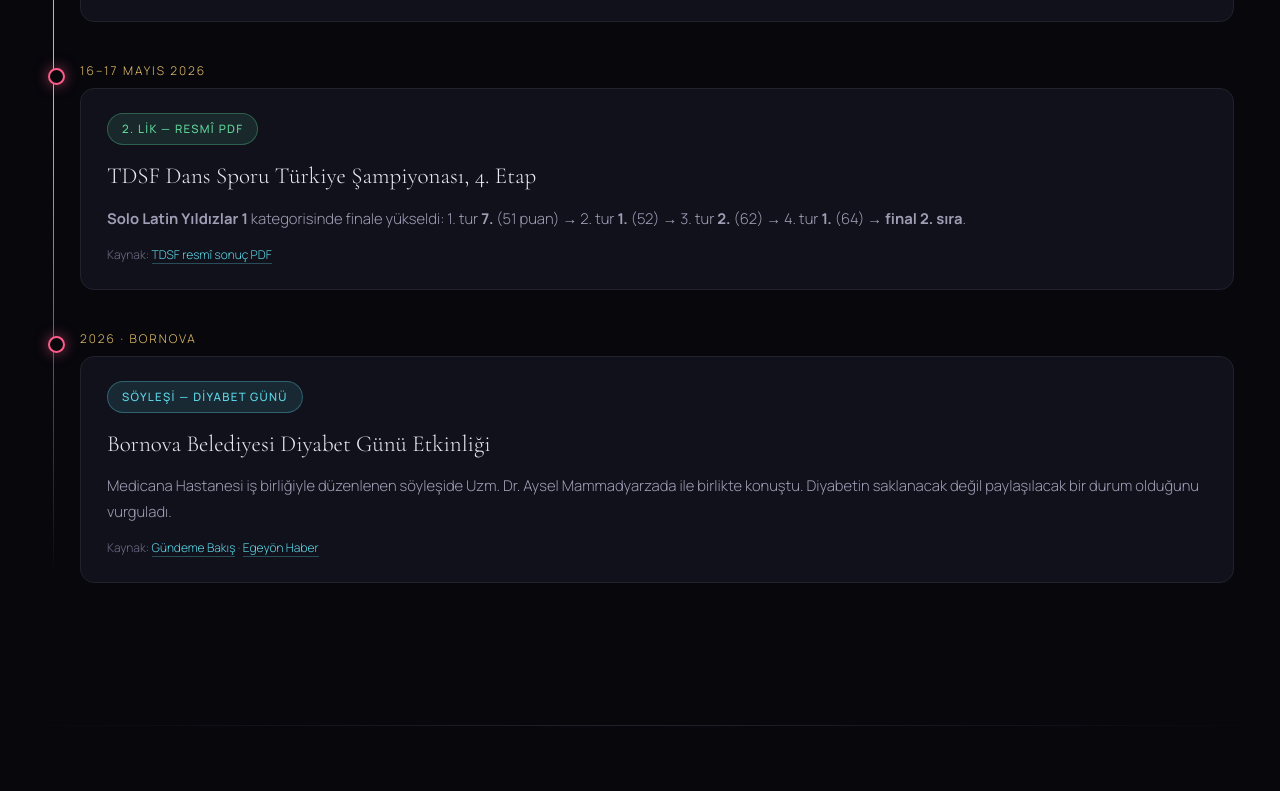
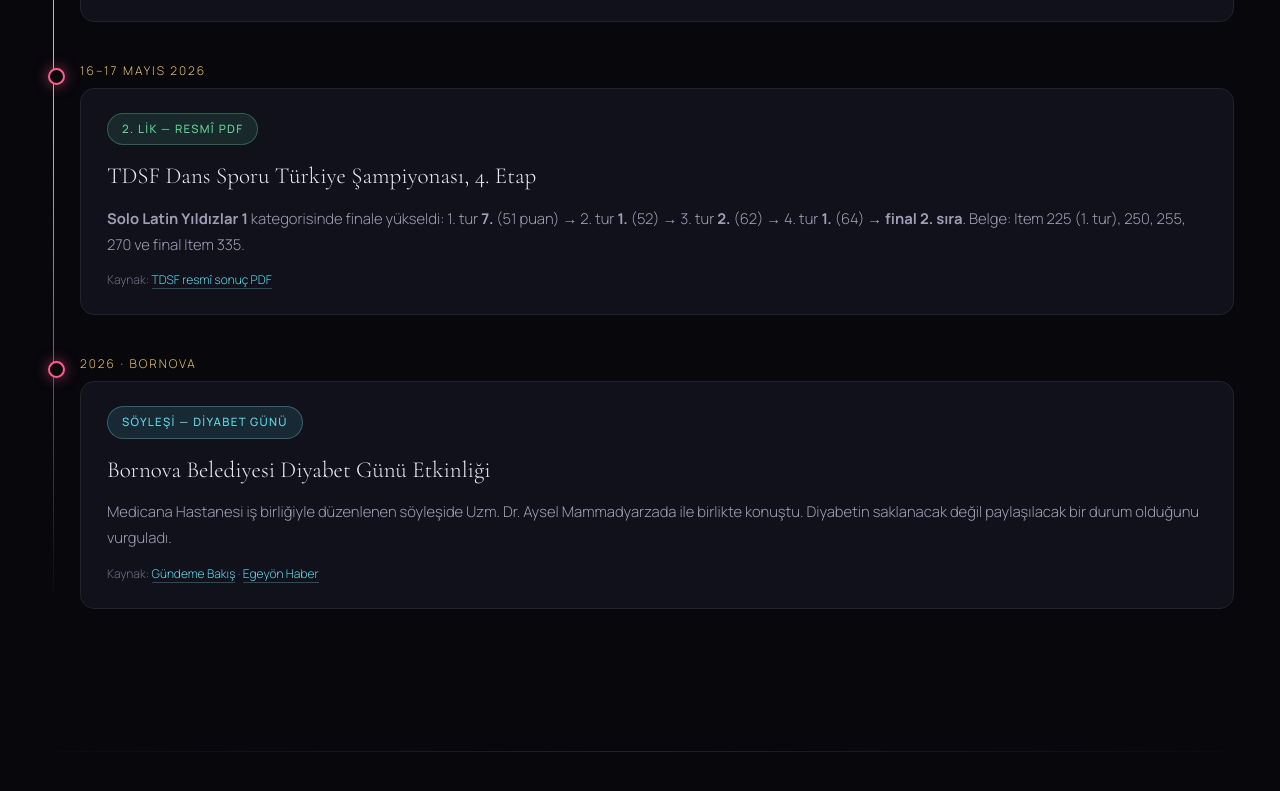
Before and after one commit to EmirAnka0813/sahra.inamlik, a plain HTML site: page index.html in a window 1280 px wide. Shown: the part 3129-3920 px from the top of the page. Drawn offline with nearby package versions, Linux system fonts and the light colour scheme; animation ran at ten frames a second.

Commit message:
4. Etap belgesine Item numaralari eklendi (kaynak seffafligi)

```diff
--- a/index.html
+++ b/index.html
@@ -410,6 +410,7 @@ footer a{color:var(--cyan)}
           <b>Solo Latin Yıldızlar 1</b> kategorisinde finale yükseldi:
           1. tur <b>7.</b> (51 puan) → 2. tur <b>1.</b> (52) → 3. tur <b>2.</b> (62)
           → 4. tur <b>1.</b> (64) → <b>final 2. sıra</b>.
+          Belge: Item 225 (1. tur), 250, 255, 270 ve final Item 335.
         </div>
         <div class="tl-src">Kaynak: <a href="https://tdsf.org.tr/public/yarisma-sonuclari/2026/DANSSPORU_4_ETAP_TS_16-17_05_2026/Ts_Solo_Latin.pdf" target="_blank" rel="noopener">TDSF resmî sonuç PDF</a></div>
       </div>
```
